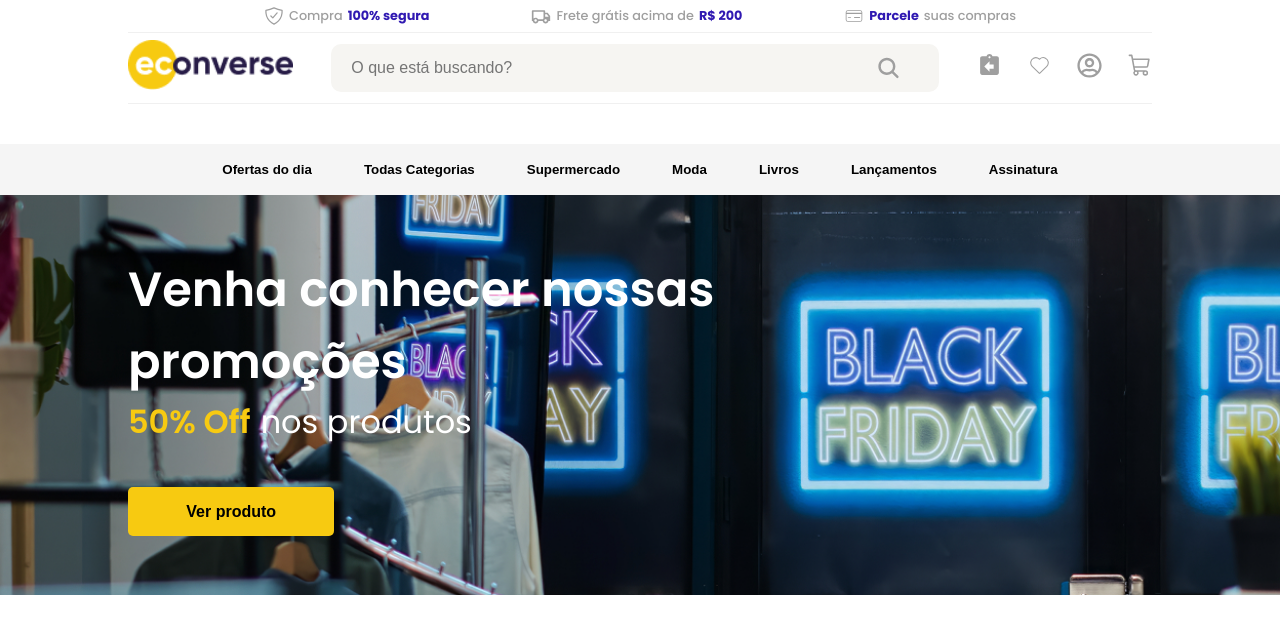
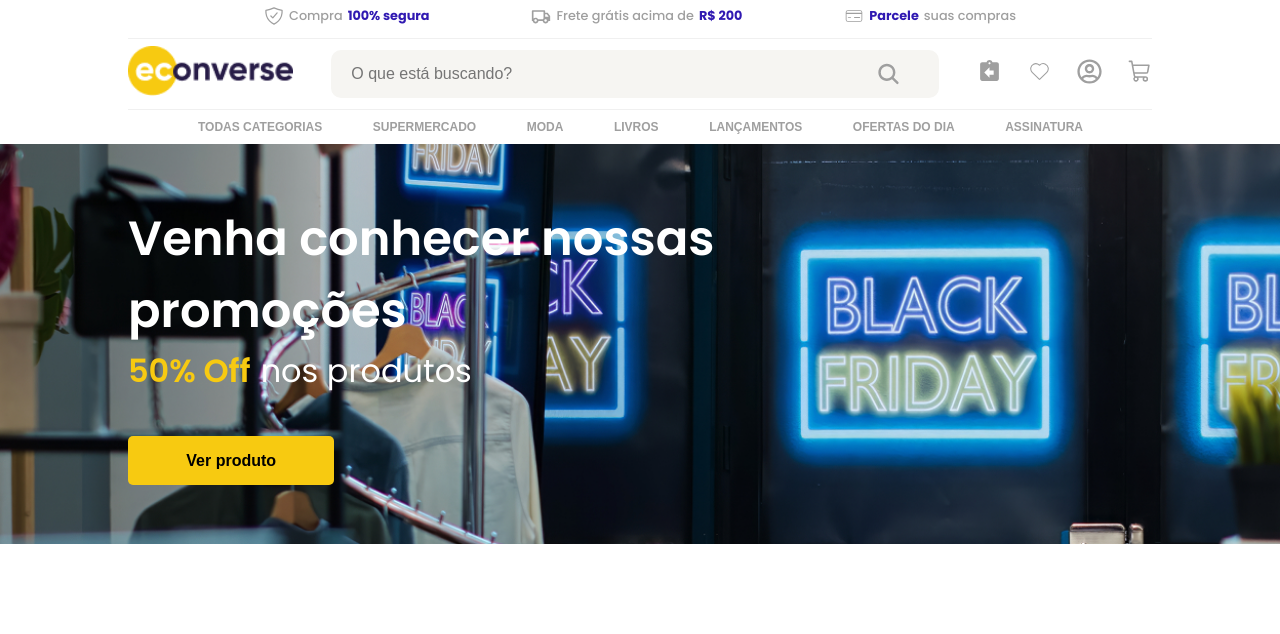
Before and after one commit to juninho-Oliveira/teste-frontend, a React (Vite) app: page / in a window 1280 px wide. Shown: the top 634 px of the page. Built offline with nearby package versions, Linux system fonts and the light colour scheme.

Commit message:
feat: add componente NavBar

```diff
--- a/src/components/Header/Header.module.scss
+++ b/src/components/Header/Header.module.scss
@@ -4,8 +4,9 @@
   display: flex;
   align-items: center;
   flex-direction: column;
-  height: 9rem;
+  gap: 6px;
   color: $gray-medium;
+
 }
 
 
--- a/src/components/NavBar/NavBar.module.scss
+++ b/src/components/NavBar/NavBar.module.scss
@@ -1,13 +1,25 @@
-// src/styles/Navbar.module.scss
+@use '../../styles/variables' as *;
+
 .navbar {
+    height: 2,5rem;
     display: flex;
+    align-items: center;
     justify-content: center;
-    background: #f5f5f5;
-    padding: 10px;
+    width: 100%;
+
+    .containerNavBar {
+      padding: 10px 69px 10px 70px;
+      width: 80%;
+      display: flex;
+      align-items: center;
+      justify-content: space-between;
+
 
       button {
-      margin: 0 10px;
-      padding: 8px 16px;
+        font-size: 12px;
+        font-weight: 600;
+        text-transform: uppercase;
+        color: $gray-medium;
         border: none;
         background: none;
         cursor: pointer;
@@ -15,7 +27,9 @@
         transition: 0.3s;
 
         &:hover {
-        color: #ff9800;
+          color: $blue;
         }
     }
+
     }
+  }
--- a/src/components/NavBar/NavBar.tsx
+++ b/src/components/NavBar/NavBar.tsx
@@ -6,15 +6,17 @@ interface NavbarProps {
 }
 
 export const Navbar = ({ onSelectCategory }: NavbarProps) => {
-  const categories = ['Ofertas do dia','Todas Categorias' , 'Supermercado' , 'Moda' , 'Livros',  'Lançamentos',  'Assinatura'];
+  const categories = [ 'Todas Categorias', 'Supermercado', 'Moda', 'Livros', 'Lançamentos', 'Ofertas do dia', 'Assinatura'];
 
   return (
     <nav className={styles.navbar}>
-      {categories.map((category) => (
-        <button key={category} onClick={() => onSelectCategory(category)}>
-          {category}
-        </button>
-      ))}
+      <div className={styles.containerNavBar}>
+        {categories.map((category) => (
+          <button key={category} onClick={() => onSelectCategory(category)}>
+            {category}
+          </button>
+        ))}
+      </div>
     </nav>
   );
 };
--- a/src/styles/_variables.scss
+++ b/src/styles/_variables.scss
@@ -5,11 +5,11 @@ $font-primary: "Poppins", sans-serif;
 
 // _variables.scss
 $blue: #3019B2;
-$blue-medium: #3442B5;        // Azul
+$blue-medium: #3442B5;   // Azul
 $yellow: #F7CA11;       // Amarelo
 $purple: #271C47;       // Roxo
 $gray-medium: #9F9F9F;  // Cinza médio
 $gray-dark: #3F3F40;    // Cinza escuro
 $white: #ffffff;        // Branco
-$darker-white: #F6F5F2; // Branco um pouco escuro                         // Branco um pouco escuro
+$darker-white: #F6F5F2; // Branco um pouco escuro
 $spacing: 16px;
```
Lines whose indentation alone changed are shown as unchanged.
